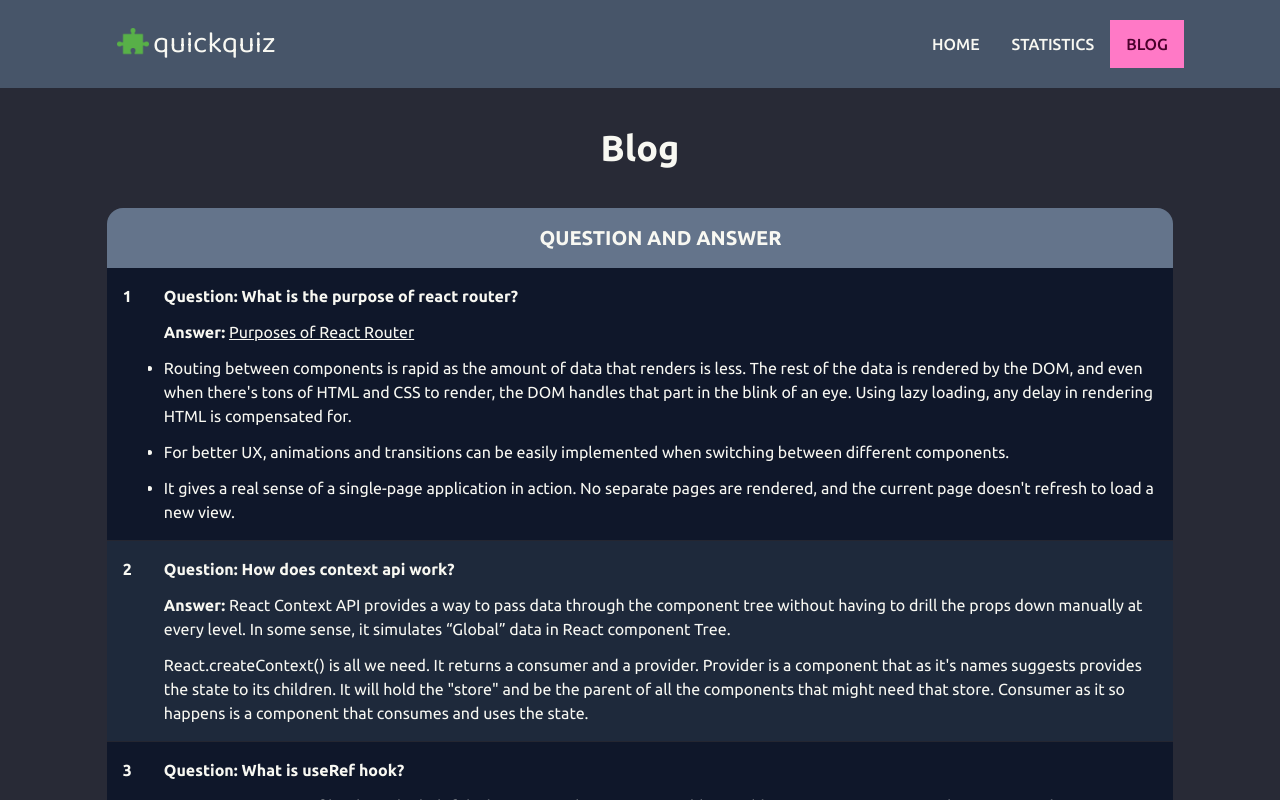
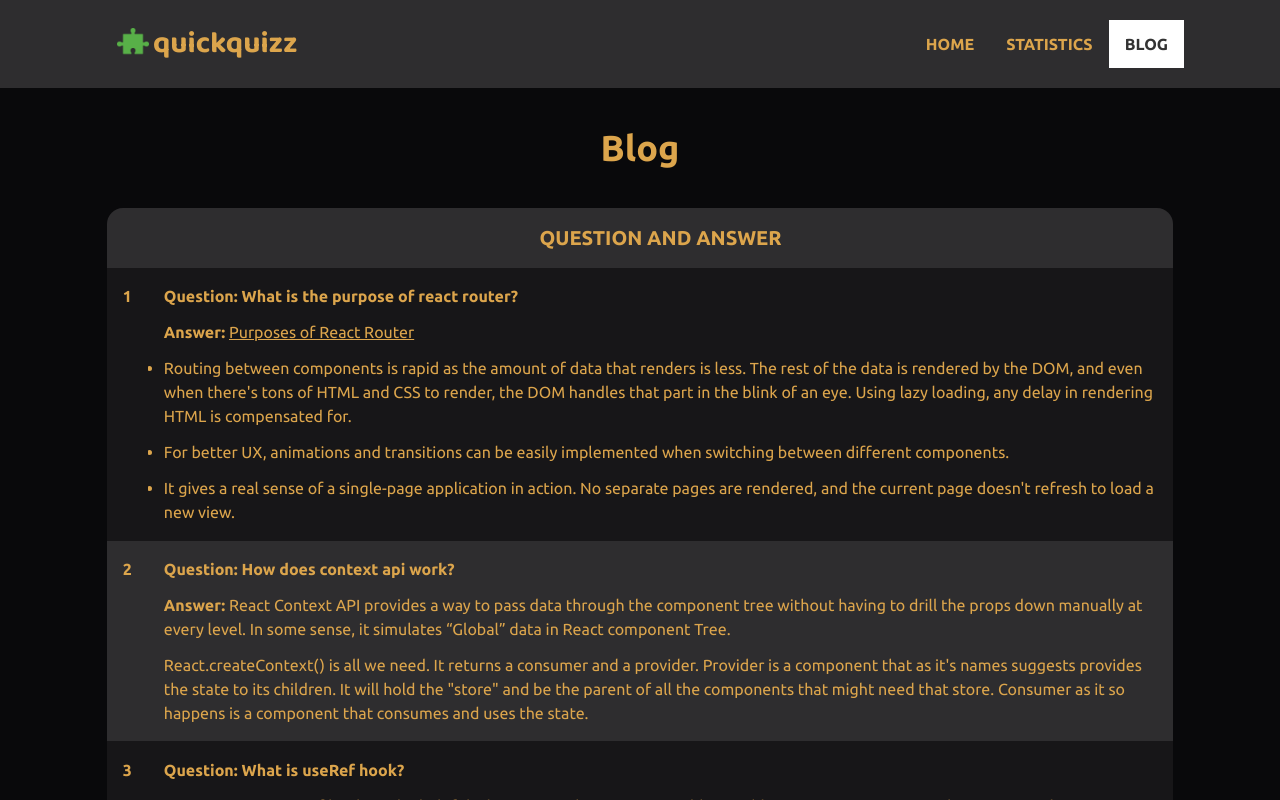
Before and after one commit to s-m-saifullah/Quickquizz, a React (Vite) app: page /blog in a window 1280 px wide. Shown: the top 800 px of the page. Built offline with nearby package versions, Linux system fonts and the light colour scheme.

Commit message:
Tweak site themes

```diff
--- a/index.html
+++ b/index.html
@@ -1,5 +1,5 @@
 <!DOCTYPE html>
-<html lang="en" data-theme="dracula">
+<html lang="en" data-theme="luxury">
   <head>
     <meta charset="UTF-8" />
     <link rel="icon" type="image/svg+xml" href="/favicon.png" />
--- a/src/components/Blog.jsx
+++ b/src/components/Blog.jsx
@@ -2,7 +2,7 @@ import React from "react";
 
 const Blog = () => {
   return (
-    <div className="w-11/12 md:w-10/12 mx-auto">
+    <div className="w-11/12 md:w-10/12 mx-auto mb-10">
       <h2 className="text-2xl md:text-3xl lg:text-4xl font-bold text-center my-10">
         Blog
       </h2>
@@ -10,16 +10,16 @@ const Blog = () => {
         <table className="table w-full">
           <thead>
             <tr>
-              <th className="bg-slate-500 w-5 whitespace-normal"></th>
-              <th className="bg-slate-500 text-center text-base md:text-xl whitespace-normal">
+              <th className="bg-base-300 w-5 whitespace-normal"></th>
+              <th className="bg-base-300 text-center text-base md:text-xl whitespace-normal">
                 Question and Answer
               </th>
             </tr>
           </thead>
           <tbody>
             <tr>
-              <th className="bg-slate-900 align-top whitespace-normal">1</th>
-              <td className="bg-slate-900 whitespace-normal">
+              <th className="bg-base-200 align-top whitespace-normal">1</th>
+              <td className="bg-base-200 whitespace-normal">
                 <p className="mb-3">
                   <strong>
                     Question: What is the purpose of react router?
@@ -50,8 +50,8 @@ const Blog = () => {
               </td>
             </tr>
             <tr>
-              <th className="bg-slate-800 align-top whitespace-normal">2</th>
-              <td className="bg-slate-800 whitespace-normal">
+              <th className="bg-base-300 align-top whitespace-normal">2</th>
+              <td className="bg-base-300 whitespace-normal">
                 <p className="mb-3">
                   <strong>Question: How does context api work?</strong>
                 </p>
@@ -72,8 +72,8 @@ const Blog = () => {
               </td>
             </tr>
             <tr>
-              <th className="bg-slate-900 align-top whitespace-normal">3</th>
-              <td className="bg-slate-900 whitespace-normal">
+              <th className="bg-base-200 align-top whitespace-normal">3</th>
+              <td className="bg-base-200 whitespace-normal">
                 <p className="mb-3">
                   <strong>Question: What is useRef hook?</strong>
                 </p>
--- a/src/components/Header.jsx
+++ b/src/components/Header.jsx
@@ -4,26 +4,26 @@ import { Link, NavLink } from "react-router-dom";
 const Header = () => {
   return (
     <div>
-      <div className="navbar bg-slate-600 py-5 md:px-24">
+      <div className="navbar bg-base-300 py-5 md:px-24">
         <div className="navbar-start">
           <Link
             to="/"
             className="btn btn-ghost normal-case text-3xl font-baloo"
           >
             <img className="w-10" src="/favicon.png" alt="" />
-            quickquiz
+            quickquizz
           </Link>
         </div>
         <div className="navbar-end">
           <div className=" hidden md:flex">
             <ul className="menu menu-horizontal p-0 uppercase">
-              <li>
+              <li className="font-semibold">
                 <NavLink to="/home">Home</NavLink>
               </li>
-              <li>
+              <li className="font-semibold">
                 <NavLink to="/statistics">Statistics</NavLink>
               </li>
-              <li>
+              <li className="font-semibold">
                 <NavLink to="/blog">Blog</NavLink>
               </li>
             </ul>
--- /dev/null
+++ b/src/components/Hero.jsx
@@ -0,0 +1,31 @@
+import React from "react";
+
+const Hero = () => {
+  return (
+    <div>
+      <div
+        className="hero min-h-16"
+        style={{ backgroundImage: `url("/hero-bg.jpg")` }}
+      >
+        <div className="hero-overlay bg-opacity-60"></div>
+        <div className="hero-content text-center text-neutral-content">
+          <div className="max-w-md">
+            <h1 className="mb-5 text-5xl font-bold">
+              Welcome To{" "}
+              <span className="font-baloo font-bold">quickquizz</span>
+            </h1>
+            <p className="mb-5">
+              How confident are you with your web development knowledge? Test
+              your knowledge with our quizzes.
+            </p>
+            <a href="#topics">
+              <button className="btn btn-primary">Get Started</button>
+            </a>
+          </div>
+        </div>
+      </div>
+    </div>
+  );
+};
+
+export default Hero;
--- a/src/components/Home.jsx
+++ b/src/components/Home.jsx
@@ -1,17 +1,20 @@
 import React from "react";
 import { useLoaderData } from "react-router-dom";
+import Hero from "./Hero";
 import Topic from "./Topic";
 
 const Home = () => {
   const topics = useLoaderData();
 
   return (
-    <div className="w-11/12 md:w-10/12 mx-auto">
-      <h2>This is home</h2>
-      <div className="grid grid-cols-1 md:grid-cols-3 lg:grid-cols-4 gap-10 my-10">
-        {topics.map((topic) => (
-          <Topic key={topic.id} topic={topic} />
-        ))}
+    <div>
+      <Hero />
+      <div className="w-11/12 md:w-10/12 mx-auto">
+        <div className="grid grid-cols-1 md:grid-cols-3 lg:grid-cols-4 gap-10 my-10">
+          {topics.map((topic) => (
+            <Topic key={topic.id} topic={topic} />
+          ))}
+        </div>
       </div>
     </div>
   );
--- a/src/components/QuizOptions.jsx
+++ b/src/components/QuizOptions.jsx
@@ -26,7 +26,7 @@ const QuizOptions = ({
   return (
     <div
       onChange={() => handledOptionClick(option)}
-      className="p-3 group hover:bg-slate-400 transition-colors duration-500 rounded-lg"
+      className="p-3 group hover:bg-base-300 transition-colors duration-500 rounded-lg"
     >
       <div className="form-control">
         <label className="label cursor-pointer justify-start gap-3">
@@ -36,7 +36,7 @@ const QuizOptions = ({
             className="radio checked:bg-blue-500"
             ref={detailsRef}
           />
-          <span className="group-hover:text-white label-text md:text-base">
+          <span className="group-hover:text-primary label-text md:text-base">
             {option}
           </span>
         </label>
--- a/src/components/QuizQuestion.jsx
+++ b/src/components/QuizQuestion.jsx
@@ -8,7 +8,7 @@ const QuizQuestion = ({ singleQuestion, serialNumber, marks, setMarks }) => {
   const { question, options, correctAnswer } = singleQuestion;
   return (
     <div className="md:w-3/4 mx-auto mb-10 p-3 border-2 rounded-lg">
-      <h3 className="font-ubuntuCode text-xl md:text-2xl mb-3">
+      <h3 className="font-ubuntuCode text-left text-xl md:text-2xl pr-9 md:pr-12 mb-3 relative">
         <span>Quiz {serialNumber + 1}: </span>
         {question}{" "}
         <button
@@ -16,7 +16,7 @@ const QuizQuestion = ({ singleQuestion, serialNumber, marks, setMarks }) => {
           className="cursor-pointer"
         >
           <FontAwesomeIcon
-            className="hover:text-green-500 transition-all duration-300"
+            className="absolute right-1 top-1 hover:text-primary transition-all duration-300"
             icon={faEye}
           />
         </button>
@@ -33,7 +33,12 @@ const QuizQuestion = ({ singleQuestion, serialNumber, marks, setMarks }) => {
           />
         ))}
       </ul>
-      {isEyeOpen && <p>Correct Answer: {correctAnswer}</p>}
+      {isEyeOpen && (
+        <p className="bg-success text-primary font-bold px-2 py-3 rounded-lg">
+          Correct Answer:{" "}
+          <span className="text-secondary">{correctAnswer}</span>
+        </p>
+      )}
     </div>
   );
 };
--- a/src/components/QuizResult.jsx
+++ b/src/components/QuizResult.jsx
@@ -3,7 +3,7 @@ import React from "react";
 const QuizResult = ({ marks }) => {
   return (
     <div className="md:col-span-1 md:relative">
-      <div className="card w-full bg-base-100 shadow-xl md:sticky top-0">
+      <div className="card w-full bg-base-200 shadow-xl md:sticky top-0">
         <div className="card-body">
           <h2 className="card-title text-2xl md:text-3xl lg:text-4xl">
             Quiz Result
--- a/src/components/Topic.jsx
+++ b/src/components/Topic.jsx
@@ -4,8 +4,8 @@ import { Link } from "react-router-dom";
 const Topic = ({ topic }) => {
   const { id, logo, name, total } = topic;
   return (
-    <div className="card card-compact w-full bg-slate-500 shadow-xl">
-      <figure className="bg-slate-900">
+    <div id="topics" className="card card-compact w-full bg-base-300 shadow-xl">
+      <figure className="bg-base-200">
         <img src={logo} alt={`${name}-logo`} />
       </figure>
       <div className="card-body">
--- a/src/index.css
+++ b/src/index.css
@@ -1,5 +1,4 @@
-@import url("https://fonts.googleapis.com/css2?family=Baloo+2&family=Ubuntu+Mono:wght@400;700&family=Ubuntu:wght@400;500;700&display=swap");
-
+@import url("https://fonts.googleapis.com/css2?family=Baloo+2:wght@400;700&family=Ubuntu+Mono:wght@400;700&family=Ubuntu:wght@400;500;700&display=swap");
 @tailwind base;
 @tailwind components;
 @tailwind utilities;
@@ -17,13 +16,8 @@
   -webkit-text-size-adjust: 100%;
 }
 
-a {
-  font-weight: 500;
-  color: #646cff;
-  text-decoration: inherit;
-}
-a:hover {
-  color: #535bf2;
+html {
+  scroll-behavior: smooth;
 }
 
 body {
```
Also changed, not shown: public/hero-bg.jpg (added).
